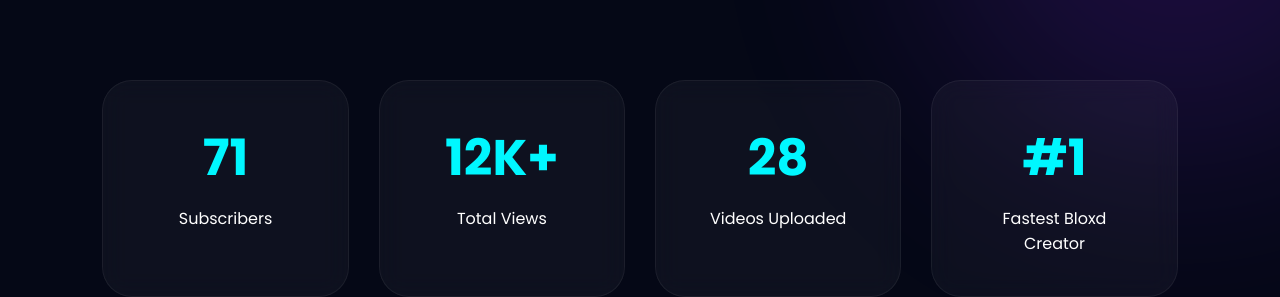
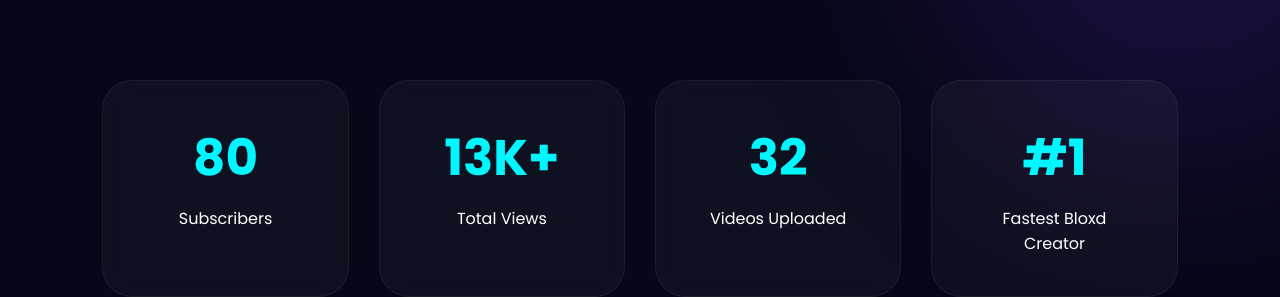
Before and after one commit to mysmartcoders-spec/website.html, a plain HTML site: page index.html in a window 1280 px wide. Shown: the part 800-1097 px from the top of the page. Drawn offline with Linux system fonts and the light colour scheme.

Commit message:
Update index.html

```diff
--- a/index.html
+++ b/index.html
@@ -390,17 +390,17 @@ and fast-growing bloxd channel.
 <section class="stats" id="stats">
 
 <div class="stat-card fade">
-<h2>71</h2>
+<h2>80</h2>
 <p>Subscribers</p>
 </div>
 
 <div class="stat-card fade">
-<h2>12K+</h2>
+<h2>13K+</h2>
 <p>Total Views</p>
 </div>
 
 <div class="stat-card fade">
-<h2>28</h2>
+<h2>32</h2>
 <p>Videos Uploaded</p>
 </div>
 
```
